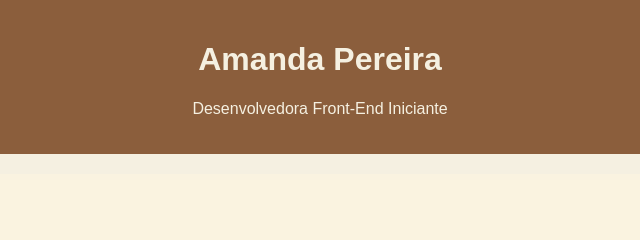
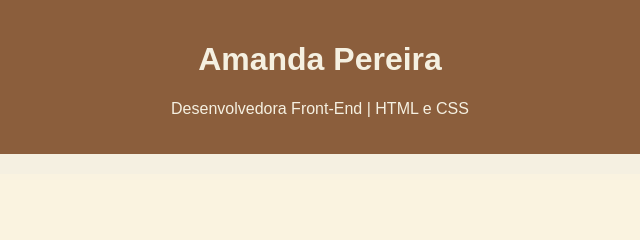
Before and after one commit to Amandapereira-ar/meu-portfolio-simples, a plain HTML site: page index.html in a window 1280 px wide. Shown: the top 240 px of the page, 320-960 px from the left. Drawn offline with Linux system fonts and the light colour scheme.

Commit message:
Update index.html

```diff
--- a/index.html
+++ b/index.html
@@ -9,12 +9,11 @@
 
     <header>
         <h1>Amanda Pereira</h1>
-        <p>Desenvolvedora Front-End Iniciante</p>
+        <p>Desenvolvedora Front-End | HTML e CSS</p>
     </header>
 
     <section>
         <h2>Sobre mim</h2>
-        <p>
           <p>
     Desenvolvedora front-end em início de carreira, com formação em
     Análise e Desenvolvimento de Sistemas pela Universidade Cruzeiro do Sul.
@@ -22,7 +21,6 @@
     com o objetivo de crescer profissionalmente e evoluir continuamente na área.
 </p>
 
-        </p>
     </section>
 
     <section>
```
